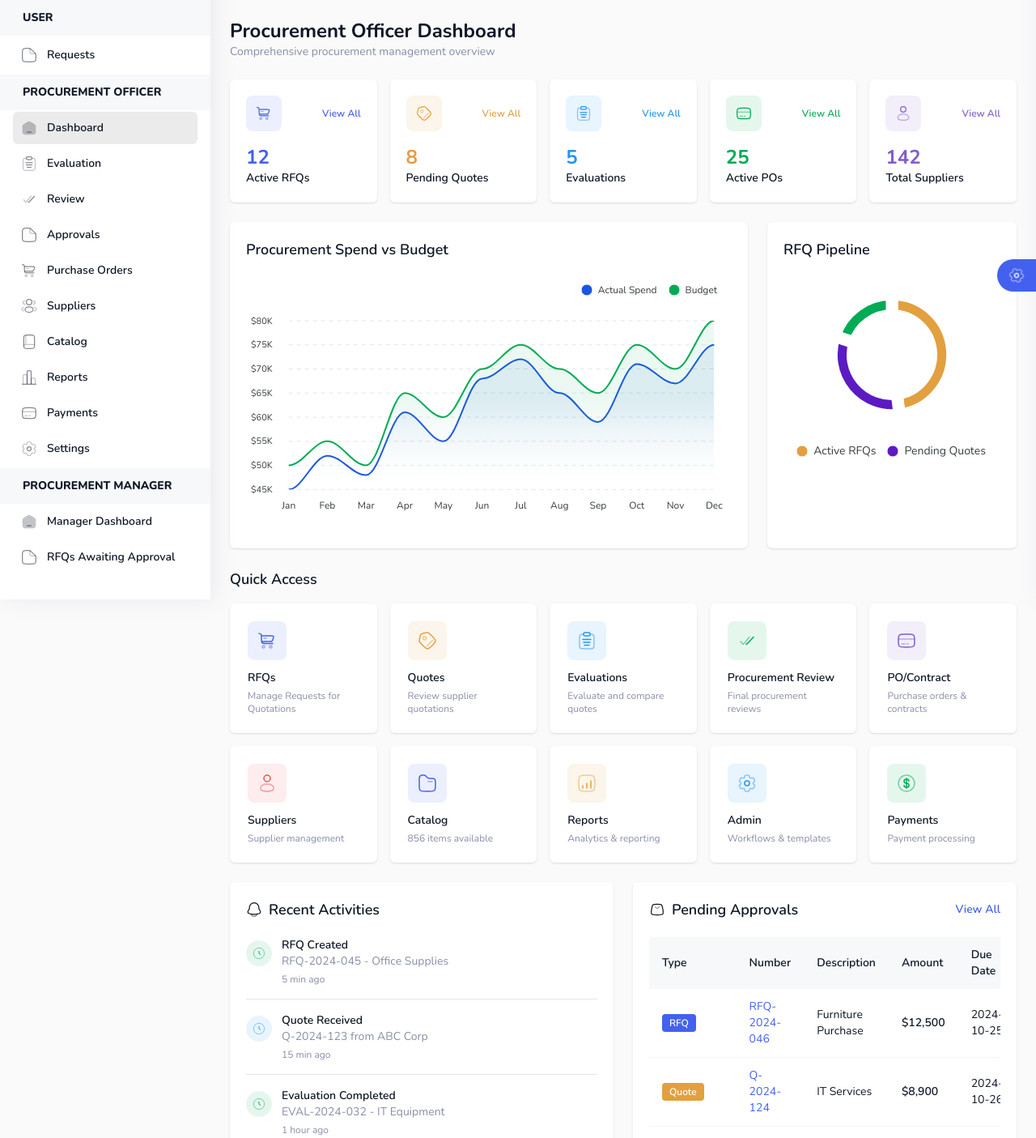
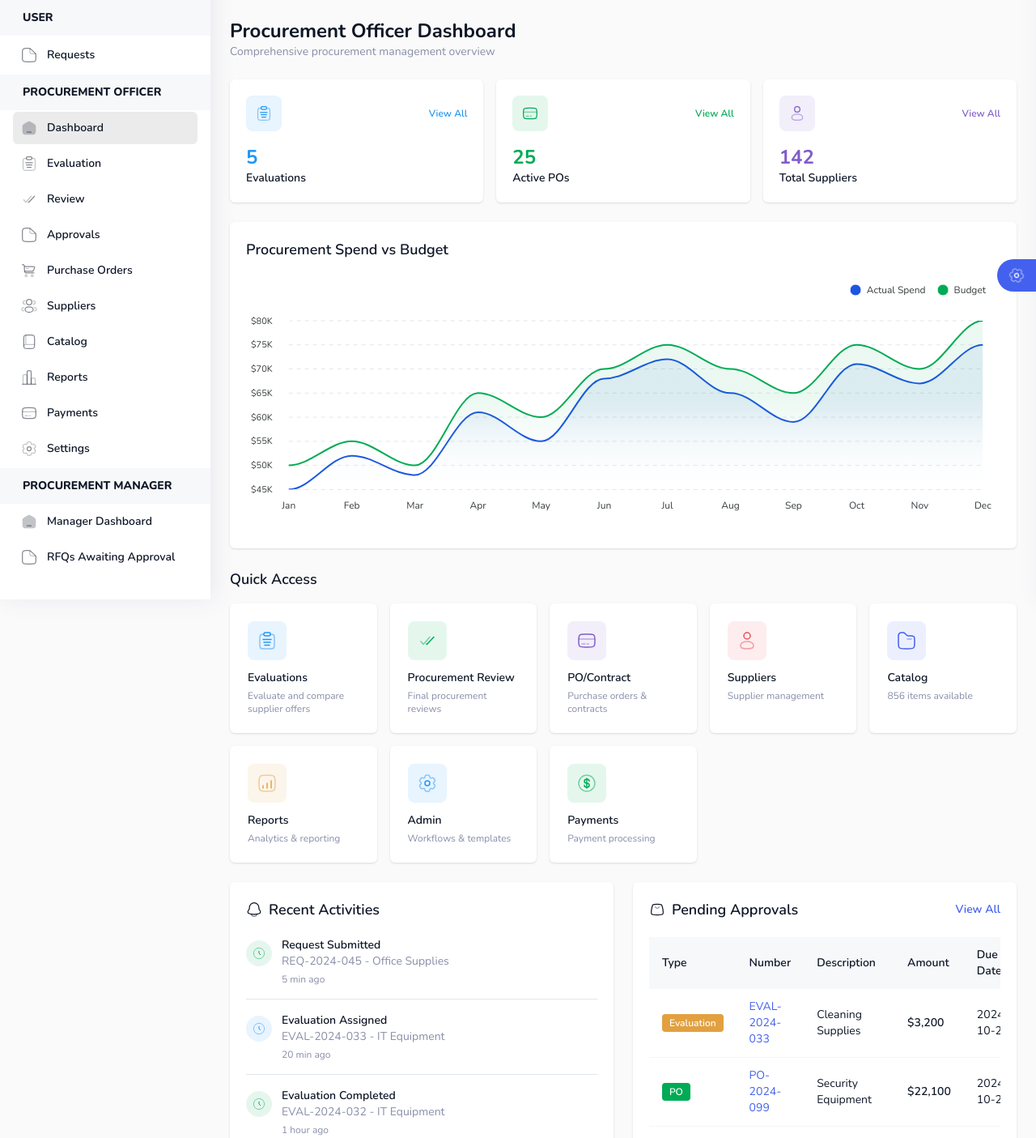
Before and after one commit to standardsja/pms, a React (Vite) app: page / in a window 1280 px wide. Shown: the part 60-1465 px from the top of the page at 81% size. Built offline with nearby package versions, Linux system fonts and the light colour scheme.

Commit message:
basic fixes

```diff
--- a/src/pages/Procurement/Admin/AdminSettings.tsx
+++ b/src/pages/Procurement/Admin/AdminSettings.tsx
@@ -102,7 +102,7 @@ const AdminSettings = () => {
     ]);
 
     const [templates] = useState([
-        { id: 1, name: 'RFQ Template - Standard', category: 'RFQ', version: '2.1', lastModified: '2024-10-22' },
+        { id: 1, name: 'Requisition Template - Standard', category: 'Requisition', version: '2.1', lastModified: '2024-10-22' },
         { id: 2, name: 'Purchase Order - General', category: 'PO', version: '1.5', lastModified: '2024-10-20' },
         { id: 3, name: 'Contract Template - Services', category: 'Contract', version: '3.0', lastModified: '2024-10-19' },
         { id: 4, name: 'Evaluation Matrix', category: 'Evaluation', version: '1.2', lastModified: '2024-10-18' },
@@ -241,7 +241,7 @@ const AdminSettings = () => {
                         <div className="mb-5 flex items-center justify-between">
                             <select className="form-select w-auto">
                                 <option>All Categories</option>
-                                <option>RFQ</option>
+                                <option>Requisition</option>
                                 <option>PO</option>
                                 <option>Contract</option>
                                 <option>Evaluation</option>
@@ -341,7 +341,7 @@ const AdminSettings = () => {
                                     checked={emailNotifications.rfqUpdates}
                                     onChange={(e) => setEmailNotifications({ ...emailNotifications, rfqUpdates: e.target.checked })}
                                 />
-                                <span className="ml-2 text-white-dark">RFQ Status Updates</span>
+                                <span className="ml-2 text-white-dark">Request Status Updates</span>
                             </label>
                             <label className="flex cursor-pointer items-center">
                                 <input
@@ -350,7 +350,7 @@ const AdminSettings = () => {
                                     checked={emailNotifications.quoteSubmissions}
                                     onChange={(e) => setEmailNotifications({ ...emailNotifications, quoteSubmissions: e.target.checked })}
                                 />
-                                <span className="ml-2 text-white-dark">Quote Submissions</span>
+                                <span className="ml-2 text-white-dark">Offer Submissions</span>
                             </label>
                             <label className="flex cursor-pointer items-center">
                                 <input
@@ -401,7 +401,7 @@ const AdminSettings = () => {
                                 </select>
                             </div>
                             <div>
-                                <label className="mb-2 block">Default RFQ Validity (Days)</label>
+                                <label className="mb-2 block">Default Request Validity (Days)</label>
                                 <input
                                     type="number"
                                     className="form-input"
@@ -416,7 +416,7 @@ const AdminSettings = () => {
                         <h5 className="mb-4 text-lg font-semibold">SLA Settings</h5>
                         <div className="grid gap-4 sm:grid-cols-2 lg:grid-cols-3">
                             <div>
-                                <label className="mb-2 block">RFQ Response Time (Days)</label>
+                                <label className="mb-2 block">Request Response Time (Days)</label>
                                 <input
                                     type="number"
                                     className="form-input"
@@ -425,7 +425,7 @@ const AdminSettings = () => {
                                 />
                             </div>
                             <div>
-                                <label className="mb-2 block">Quote Evaluation Time (Days)</label>
+                                <label className="mb-2 block">Offer Evaluation Time (Days)</label>
                                 <input
                                     type="number"
                                     className="form-input"
--- a/src/pages/Procurement/Approvals/ApprovalsList.tsx
+++ b/src/pages/Procurement/Approvals/ApprovalsList.tsx
@@ -33,9 +33,9 @@ const ApprovalsList = () => {
         },
         {
             id: 2,
-            type: 'RFQ',
-            number: 'RFQ-2024-012',
-            description: 'IT Services Contract',
+            type: 'Evaluation',
+            number: 'EVAL-2024-012',
+            description: 'IT Services Evaluation',
             requester: 'Jane Smith',
             department: 'Operations',
             amount: 15000,
@@ -90,7 +90,7 @@ const ApprovalsList = () => {
     const getTypeBadge = (type: string) => {
         const badges: Record<string, string> = {
             Request: 'bg-primary',
-            RFQ: 'bg-warning',
+            Evaluation: 'bg-warning',
             PO: 'bg-success',
             Payment: 'bg-info',
         };
@@ -177,13 +177,7 @@ const ApprovalsList = () => {
                     >
                         Requests ({approvals.filter((a) => a.type === 'Request').length})
                     </button>
-                    <button
-                        type="button"
-                        onClick={() => setFilter('RFQ')}
-                        className={`btn btn-sm ${filter === 'RFQ' ? 'btn-warning' : 'btn-outline-warning'}`}
-                    >
-                        RFQs ({approvals.filter((a) => a.type === 'RFQ').length})
-                    </button>
+
                     <button
                         type="button"
                         onClick={() => setFilter('PO')}
--- a/src/pages/Procurement/Approvals/ExecutiveApprovals.tsx
+++ b/src/pages/Procurement/Approvals/ExecutiveApprovals.tsx
@@ -78,7 +78,7 @@ const ExecutiveApprovals = () => {
             documentList: [
                 { id: 1, name: 'Equipment Purchase Order.pdf', type: 'Purchase Order', size: '1.8 MB', uploadedBy: 'Robert Brown', uploadedDate: '2024-10-24', category: 'Procurement' },
                 { id: 2, name: 'Budget Authorization.pdf', type: 'Financial', size: '445 KB', uploadedBy: 'Finance Team', uploadedDate: '2024-10-24', category: 'Finance' },
-                { id: 3, name: 'Vendor Quotations.zip', type: 'Quotes', size: '3.2 MB', uploadedBy: 'Procurement Officer', uploadedDate: '2024-10-23', category: 'Vendor' },
+                { id: 3, name: 'Vendor Offers.zip', type: 'Vendor', size: '3.2 MB', uploadedBy: 'Procurement Officer', uploadedDate: '2024-10-23', category: 'Vendor' },
                 { id: 4, name: 'Space Planning Layout.dwg', type: 'Technical', size: '2.1 MB', uploadedBy: 'Facilities Team', uploadedDate: '2024-10-23', category: 'Technical' },
                 { id: 5, name: 'Delivery Schedule.xlsx', type: 'Logistics', size: '234 KB', uploadedBy: 'Logistics Coordinator', uploadedDate: '2024-10-24', category: 'Logistics' }
             ],
--- a/src/pages/Procurement/Dashboard.tsx
+++ b/src/pages/Procurement/Dashboard.tsx
@@ -5,13 +5,10 @@ import { IRootState } from '../../store';
 import { setPageTitle } from '../../store/themeConfigSlice';
 import ReactApexChart from 'react-apexcharts';
 import PerfectScrollbar from 'react-perfect-scrollbar';
-import IconShoppingCart from '../../components/Icon/IconShoppingCart';
 import IconDollarSignCircle from '../../components/Icon/IconDollarSignCircle';
 import IconInbox from '../../components/Icon/IconInbox';
-import IconTag from '../../components/Icon/IconTag';
 import IconCreditCard from '../../components/Icon/IconCreditCard';
 import IconClipboardText from '../../components/Icon/IconClipboardText';
-import IconFile from '../../components/Icon/IconFile';
 import IconFolder from '../../components/Icon/IconFolder';
 import IconUser from '../../components/Icon/IconUser';
 import IconSettings from '../../components/Icon/IconSettings';
@@ -44,21 +41,20 @@ const ProcurementOfficerDashboard = () => {
         workflowTemplates: 12,
     };
 
-    // Recent activities
+    // Recent activities (RFQ/Quote references removed)
     const recentActivities = [
-        { id: 1, action: 'RFQ Created', description: 'RFQ-2024-045 - Office Supplies', time: '5 min ago', status: 'success' },
-        { id: 2, action: 'Quote Received', description: 'Q-2024-123 from ABC Corp', time: '15 min ago', status: 'info' },
+        { id: 1, action: 'Request Submitted', description: 'REQ-2024-045 - Office Supplies', time: '5 min ago', status: 'success' },
+        { id: 2, action: 'Evaluation Assigned', description: 'EVAL-2024-033 - IT Equipment', time: '20 min ago', status: 'info' },
         { id: 3, action: 'Evaluation Completed', description: 'EVAL-2024-032 - IT Equipment', time: '1 hour ago', status: 'success' },
         { id: 4, action: 'PO Approved', description: 'PO-2024-098 - $15,240', time: '2 hours ago', status: 'success' },
         { id: 5, action: 'Supplier Added', description: 'XYZ Suppliers Ltd', time: '3 hours ago', status: 'primary' },
     ];
 
-    // Pending approvals
+    // Pending approvals (RFQ/Quote entries removed)
     const pendingApprovals = [
-        { id: 1, type: 'RFQ', number: 'RFQ-2024-046', description: 'Furniture Purchase', amount: 12500, dueDate: '2024-10-25' },
-        { id: 2, type: 'Quote', number: 'Q-2024-124', description: 'IT Services', amount: 8900, dueDate: '2024-10-26' },
-        { id: 3, type: 'Evaluation', number: 'EVAL-2024-033', description: 'Cleaning Supplies', amount: 3200, dueDate: '2024-10-27' },
-        { id: 4, type: 'PO', number: 'PO-2024-099', description: 'Security Equipment', amount: 22100, dueDate: '2024-10-28' },
+        { id: 1, type: 'Evaluation', number: 'EVAL-2024-033', description: 'Cleaning Supplies', amount: 3200, dueDate: '2024-10-27' },
+        { id: 2, type: 'PO', number: 'PO-2024-099', description: 'Security Equipment', amount: 22100, dueDate: '2024-10-28' },
+        { id: 3, type: 'Contract', number: 'CON-2024-021', description: 'Facilities Maintenance', amount: 45200, dueDate: '2024-11-05' },
     ];
 
     // Top suppliers by spend
@@ -149,44 +145,7 @@ const ProcurementOfficerDashboard = () => {
         },
     };
 
-    // RFQ status distribution
-    const rfqStatusChart: any = {
-        series: [stats.activeRFQs, stats.pendingQuotes, stats.pendingEvaluations],
-        options: {
-            chart: {
-                type: 'donut',
-                height: 250,
-                fontFamily: 'Nunito, sans-serif',
-            },
-            dataLabels: {
-                enabled: false,
-            },
-            stroke: {
-                show: true,
-                width: 15,
-                colors: isDark ? '#0e1726' : '#fff',
-            },
-            colors: isDark ? ['#5c1ac3', '#e2a03f', '#00ab55'] : ['#e2a03f', '#5c1ac3', '#00ab55'],
-            legend: {
-                position: 'bottom',
-                horizontalAlign: 'center',
-                fontSize: '14px',
-                markers: {
-                    width: 10,
-                    height: 10,
-                },
-            },
-            labels: ['Active RFQs', 'Pending Quotes', 'Evaluations'],
-            states: {
-                hover: {
-                    filter: {
-                        type: 'none',
-                        value: 0.15,
-                    },
-                },
-            },
-        },
-    };
+    // RFQ Pipeline removed as requested
 
     return (
         <div>
@@ -197,34 +156,8 @@ const ProcurementOfficerDashboard = () => {
             </div>
 
             {/* Key Metrics Grid */}
-            <div className="mb-6 grid gap-4 sm:grid-cols-2 lg:grid-cols-5">
-                {/* RFQs */}
-                <div className="panel">
-                    <div className="mb-4 flex items-center justify-between">
-                        <div className="flex h-11 w-11 items-center justify-center rounded-lg bg-primary/10 text-primary">
-                            <IconShoppingCart className="h-5 w-5" />
-                        </div>
-                        <Link to="/procurement/rfq/list" className="text-xs font-semibold text-primary hover:underline">
-                            View All
-                        </Link>
-                    </div>
-                    <div className="text-2xl font-bold text-primary">{stats.activeRFQs}</div>
-                    <div className="text-sm font-semibold">Active RFQs</div>
-                </div>
-
-                {/* Quotes */}
-                <div className="panel">
-                    <div className="mb-4 flex items-center justify-between">
-                        <div className="flex h-11 w-11 items-center justify-center rounded-lg bg-warning/10 text-warning">
-                            <IconTag className="h-5 w-5" />
-                        </div>
-                        <Link to="/procurement/quotes" className="text-xs font-semibold text-warning hover:underline">
-                            View All
-                        </Link>
-                    </div>
-                    <div className="text-2xl font-bold text-warning">{stats.pendingQuotes}</div>
-                    <div className="text-sm font-semibold">Pending Quotes</div>
-                </div>
+            <div className="mb-6 grid gap-4 sm:grid-cols-2 lg:grid-cols-3">
+                {/* Removed Active RFQs and Pending Quotes cards as requested */}
 
                 {/* Evaluations */}
                 <div className="panel">
@@ -270,24 +203,14 @@ const ProcurementOfficerDashboard = () => {
             </div>
 
             {/* Charts Row */}
-            <div className="mb-6 grid gap-6 lg:grid-cols-3">
+            <div className="mb-6 grid gap-6 lg:grid-cols-1">
                 {/* Procurement Spend Chart */}
-                <div className="panel lg:col-span-2">
+                <div className="panel">
                     <div className="mb-5 flex items-center justify-between">
                         <h5 className="text-lg font-semibold dark:text-white-light">Procurement Spend vs Budget</h5>
                     </div>
                     <div className="rounded-lg bg-white dark:bg-black">
                         <ReactApexChart series={procurementSpendChart.series} options={procurementSpendChart.options} type="area" height={300} />
-                    </div>
-                </div>
-
-                {/* RFQ Status Distribution */}
-                <div className="panel">
-                    <div className="mb-5 flex items-center justify-between">
-                        <h5 className="text-lg font-semibold dark:text-white-light">RFQ Pipeline</h5>
-                    </div>
-                    <div className="rounded-lg bg-white dark:bg-black">
-                        <ReactApexChart series={rfqStatusChart.series} options={rfqStatusChart.options} type="donut" height={250} />
                     </div>
                 </div>
             </div>
@@ -296,29 +219,7 @@ const ProcurementOfficerDashboard = () => {
             <div className="mb-6">
                 <h5 className="mb-4 text-lg font-semibold">Quick Access</h5>
                 <div className="grid gap-4 sm:grid-cols-2 lg:grid-cols-5">
-                    {/* RFQ Management */}
-                    <Link
-                        to="/procurement/rfq/list"
-                        className="panel group cursor-pointer border-2 border-transparent hover:border-primary"
-                    >
-                        <div className="mb-3 flex h-12 w-12 items-center justify-center rounded-lg bg-primary/10 text-primary group-hover:bg-primary group-hover:text-white">
-                            <IconShoppingCart className="h-6 w-6" />
-                        </div>
-                        <h6 className="mb-1 font-semibold">RFQs</h6>
-                        <p className="text-xs text-white-dark">Manage Requests for Quotations</p>
-                    </Link>
-
-                    {/* Quotes */}
-                    <Link
-                        to="/procurement/quotes"
-                        className="panel group cursor-pointer border-2 border-transparent hover:border-warning"
-                    >
-                        <div className="mb-3 flex h-12 w-12 items-center justify-center rounded-lg bg-warning/10 text-warning group-hover:bg-warning group-hover:text-white">
-                            <IconTag className="h-6 w-6" />
-                        </div>
-                        <h6 className="mb-1 font-semibold">Quotes</h6>
-                        <p className="text-xs text-white-dark">Review supplier quotations</p>
-                    </Link>
+                    {/* Removed RFQs and Quotes from Quick Access as requested */}
 
                     {/* Evaluations */}
                     <Link
@@ -329,7 +230,7 @@ const ProcurementOfficerDashboard = () => {
                             <IconClipboardText className="h-6 w-6" />
                         </div>
                         <h6 className="mb-1 font-semibold">Evaluations</h6>
-                        <p className="text-xs text-white-dark">Evaluate and compare quotes</p>
+                        <p className="text-xs text-white-dark">Evaluate and compare supplier offers</p>
                     </Link>
 
                     {/* Procurement Review */}
@@ -486,9 +387,7 @@ const ProcurementOfficerDashboard = () => {
                                         <td>
                                             <span
                                                 className={`badge ${
-                                                    item.type === 'RFQ'
-                                                        ? 'bg-primary'
-                                                        : item.type === 'Quote'
+                                                    item.type === 'Evaluation'
                                                         ? 'bg-warning'
                                                         : item.type === 'Evaluation'
                                                         ? 'bg-info'
--- a/src/pages/Procurement/Reports/ReportsList.tsx
+++ b/src/pages/Procurement/Reports/ReportsList.tsx
@@ -36,7 +36,7 @@ const ReportsList = () => {
         { id: 1, name: 'Monthly Procurement Summary', type: 'Summary', period: 'October 2024', generatedDate: '2024-10-24', format: 'PDF', size: '2.3 MB' },
         { id: 2, name: 'Supplier Performance Report', type: 'Analysis', period: 'Q3 2024', generatedDate: '2024-10-20', format: 'Excel', size: '5.1 MB' },
         { id: 3, name: 'Budget vs Spend Analysis', type: 'Financial', period: 'October 2024', generatedDate: '2024-10-22', format: 'PDF', size: '1.8 MB' },
-        { id: 4, name: 'RFQ Cycle Time Report', type: 'Performance', period: 'September 2024', generatedDate: '2024-10-15', format: 'PDF', size: '1.2 MB' },
+        { id: 4, name: 'Request Cycle Time Report', type: 'Performance', period: 'September 2024', generatedDate: '2024-10-15', format: 'PDF', size: '1.2 MB' },
     ]);
 
     // Spend by category chart
@@ -112,7 +112,7 @@ const ReportsList = () => {
                     <div className="mt-2 text-xs text-success">↑ 12% from last month</div>
                 </div>
                 <div className="panel">
-                    <div className="mb-3 text-lg font-semibold">Avg RFQ Time</div>
+                    <div className="mb-3 text-lg font-semibold">Avg Request Time</div>
                     <div className="text-3xl font-bold text-warning">8.5 days</div>
                     <div className="mt-2 text-xs text-danger">↓ 2 days slower</div>
                 </div>
@@ -172,11 +172,11 @@ const ReportsList = () => {
                         <p className="text-xs text-white-dark">Budget vs actual spend comparison</p>
                     </Link>
                     <Link
-                        to="/procurement/reports/generate?template=rfq"
+                        to="/procurement/reports/generate?template=request"
                         className="rounded-lg border border-white-light p-4 hover:border-primary hover:shadow-lg dark:border-white/10"
                     >
-                        <h6 className="mb-2 font-semibold">RFQ Performance</h6>
-                        <p className="text-xs text-white-dark">RFQ cycle times and efficiency</p>
+                        <h6 className="mb-2 font-semibold">Request Performance</h6>
+                        <p className="text-xs text-white-dark">Request cycle times and efficiency</p>
                     </Link>
                     <Link
                         to="/procurement/reports/generate?template=savings"
```
